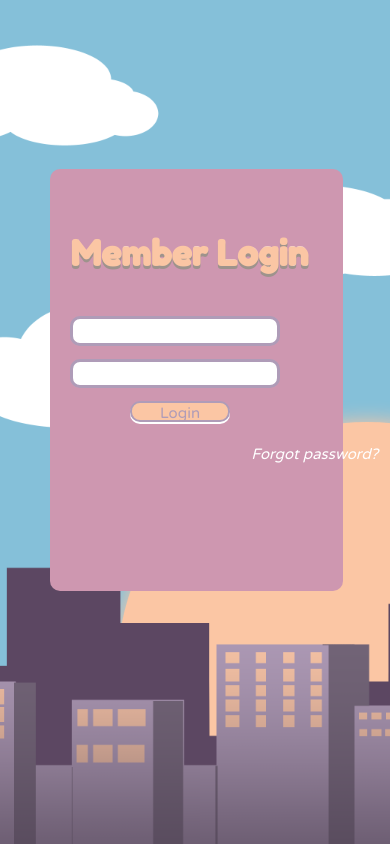
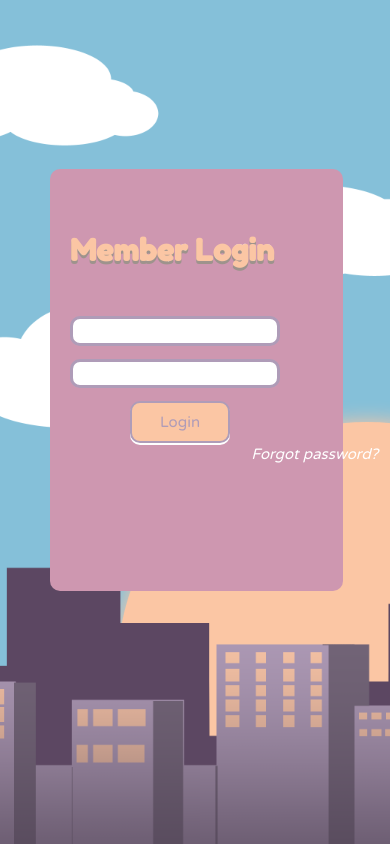
Before and after one commit to rhezdanielle/exam, a plain HTML site: page index.html in a window 390 px wide. Drawn offline with Linux system fonts and the light colour scheme.

Commit message:
Update style.css

```diff
--- a/style.css
+++ b/style.css
@@ -1541,15 +1541,17 @@
 
         /* position */
         top: 15%;
-        left: 7%;
+        margin: 0 20px;
         position: absolute;
 
         /* text style */
         font-family: 'Fredoka One', cursive;
-        font-size: 35px;
+        font-size: 30px;
         -webkit-text-stroke: 0.01px white;
         color: #FBC6A4;
         text-shadow: 0px 3px #9e938c;
+
+        display: inline;
     }
 
     #email {
@@ -1606,7 +1608,7 @@
 
     .login button {
         /* size */
-        height: 5%;
+        height: 10%;
         width: 100px;
 
         /* position */
```
